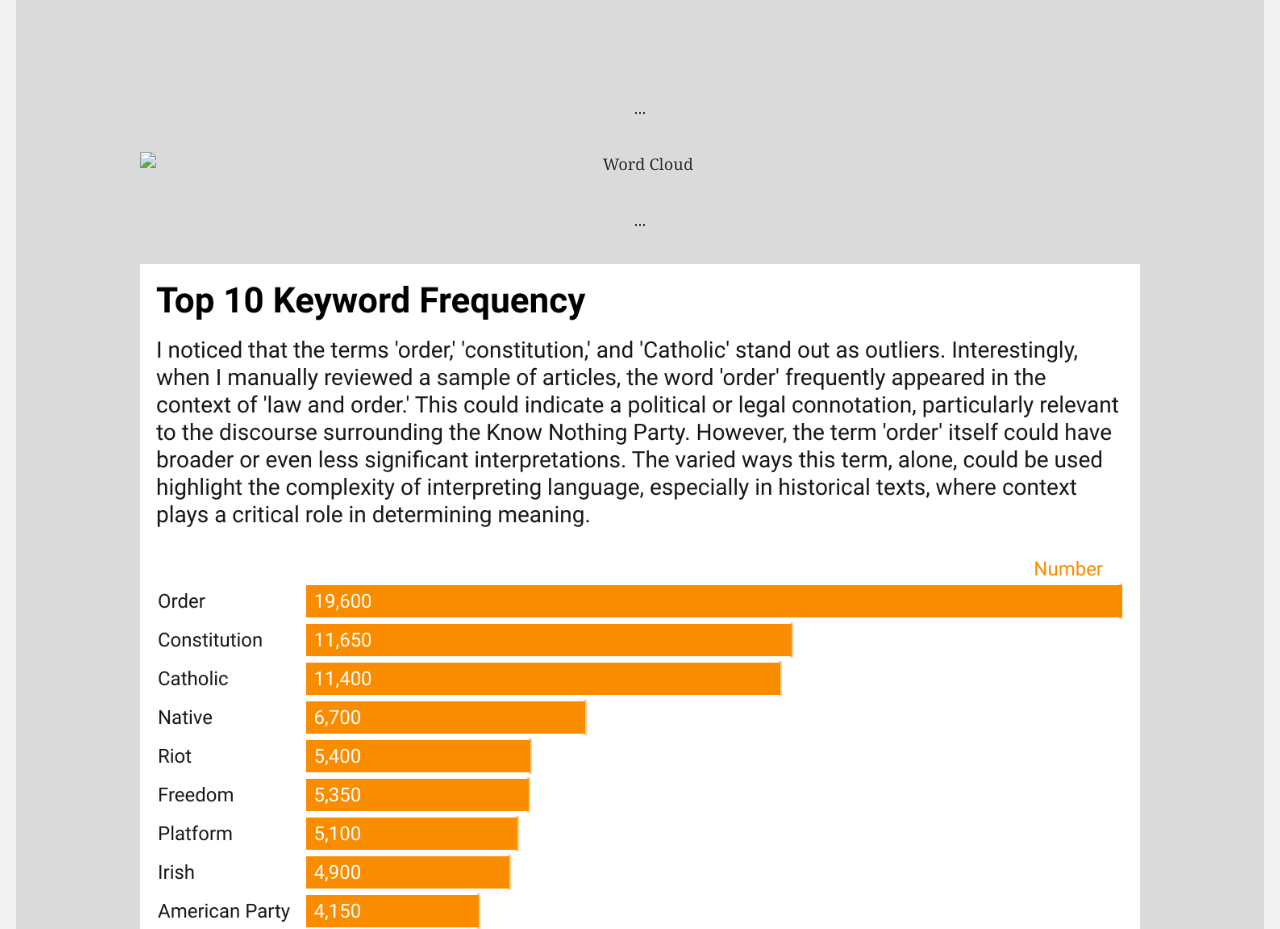
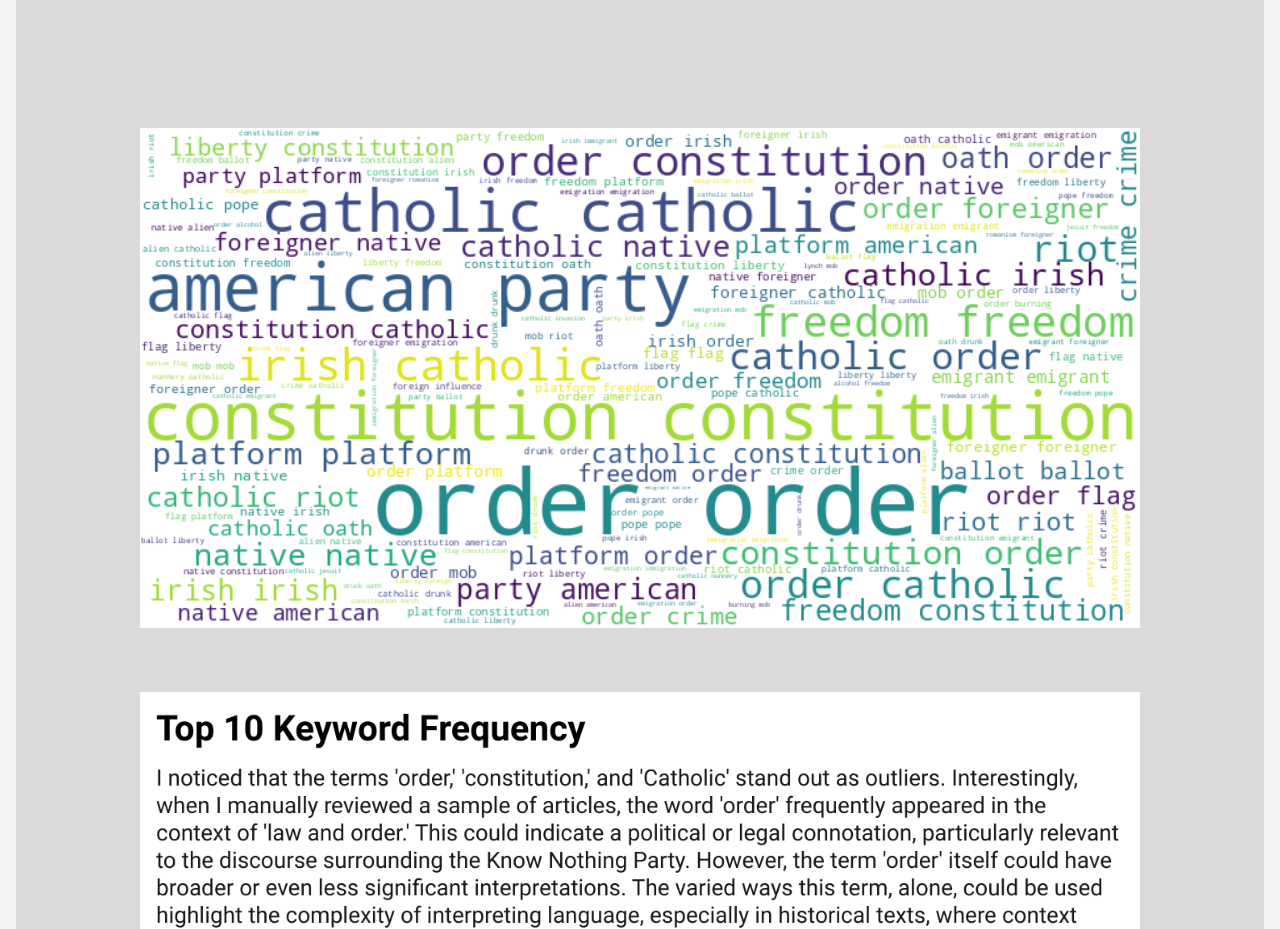
Before and after one commit to nhp-2025/Know-Nothings-Project, a plain HTML site: page index.html in a window 1280 px wide. Shown: the part 3600-4529 px from the top of the page. Drawn offline with nearby package versions, Linux system fonts and the light colour scheme; a script that the page names is missing.

Commit message:
Update index.html

```diff
--- a/index.html
+++ b/index.html
@@ -263,18 +263,16 @@ Notes:</strong></p>
       <img src="anti-immigrant image.jpg" alt="Anti-immigrant cartoon">
     </div>
   </div>
-
 <!-- Step 3 -->
 <div class="step" data-step="3">
-  ...
   <div class="img-container">
-   <img src="Word_Cloud.png" alt="Word Cloud">
+    <img src="wordcloud.png" alt="Word Cloud">
   </div>
-  ...
   <div class="img-container">
-   <img src="top_10_keyword_frequency.png" alt="Top 10 Keywords" class="small-img">
+    <img src="top_10_keyword_frequency.png" alt="Top 10 Keywords" class="small-img">
   </div>
 </div>
+
 <!-- Step 4 -->
 <div class="step chart-step" data-step="4">
   <div class="img-container">
@@ -284,6 +282,7 @@ Notes:</strong></p>
     <img src="abraham_lincoln_quote.jpg" alt="Abraham Lincoln quote">
   </div>
 </div>
+
 
 <!-- Step 5 -->
 <div class="step final" data-step="5">
```
